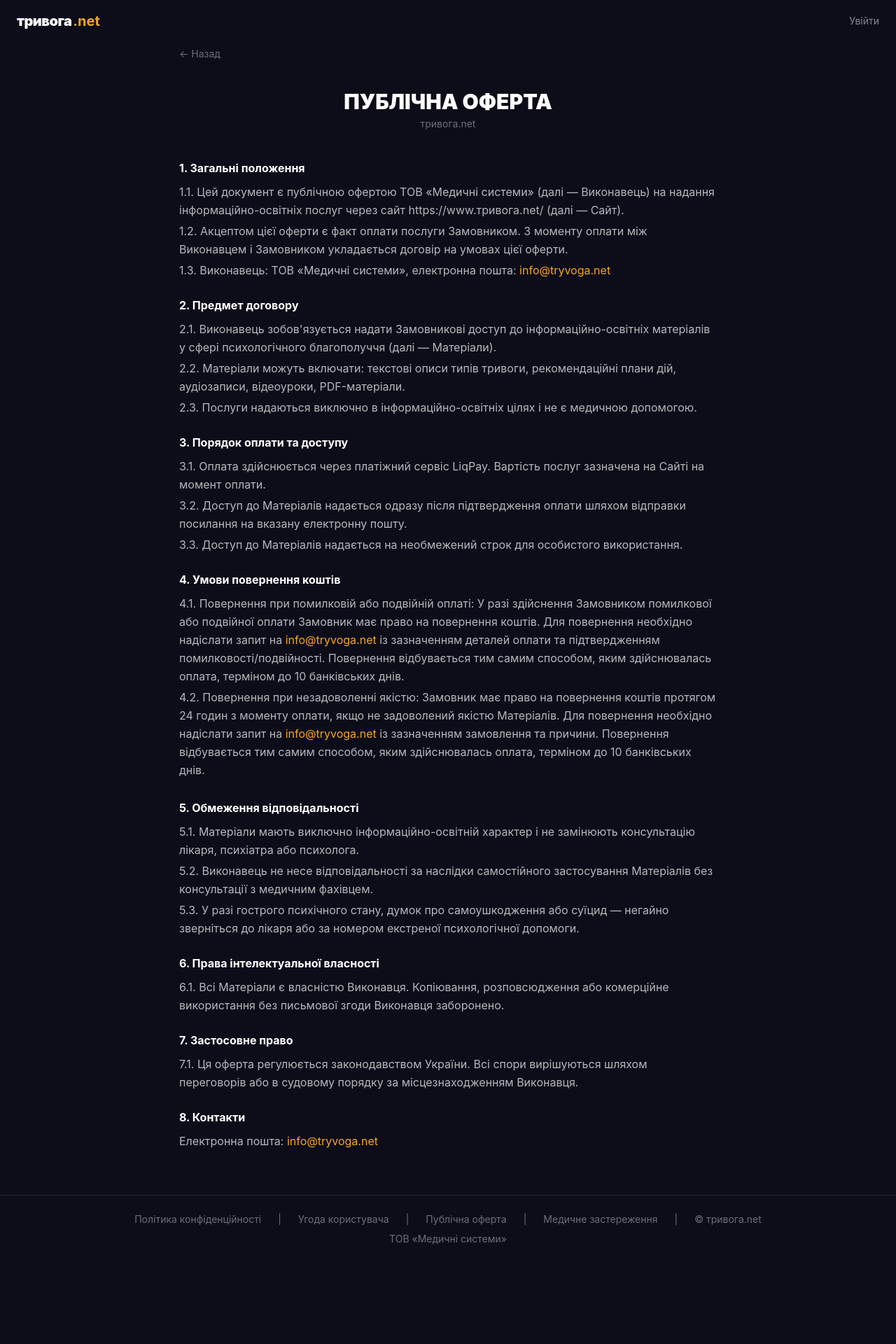
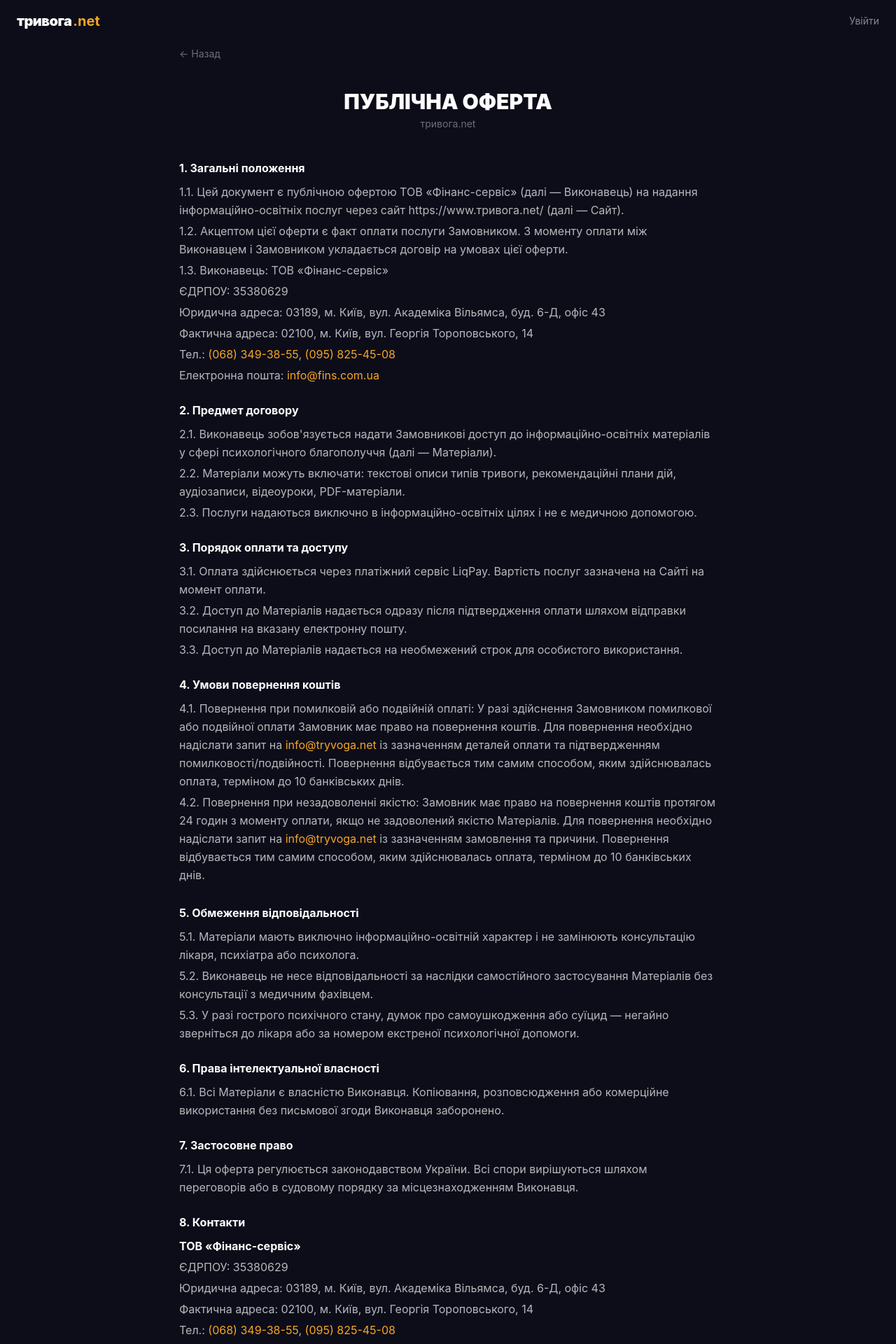
Before and after one commit to foxsis23/no-alert, a React (Vite) app: page /offer in a window 1280 px wide. Shown: the top 1920 px of the page at 70% size. Before the commit the page ends 1804 px from the top, so only its background shows below. Built offline with nearby package versions, Linux system fonts and the light colour scheme; no server answers.

Commit message:
chore: updated docs pages

```diff
--- a/src/components/layout/Footer.tsx
+++ b/src/components/layout/Footer.tsx
@@ -21,7 +21,7 @@ export function Footer() {
         </Link>
         <span>|</span>
         <span>© тривога.net</span>
-        <span>ТОВ «Медичні системи»</span>
+        <span>ТОВ «Фінанс-сервіс»</span>
       </div>
     </footer>
   );
--- a/src/pages/Legal/DisclaimerPage.tsx
+++ b/src/pages/Legal/DisclaimerPage.tsx
@@ -59,12 +59,14 @@ export function DisclaimerPage() {
 
             <section>
               <h2 className="font-bold text-white mb-2">5. Обмеження відповідальності</h2>
-              <p>ТОВ «Медичні системи» не несе відповідальності за наслідки застосування інформаційних матеріалів сервісу без попередньої консультації з медичним фахівцем.</p>
+              <p>ТОВ «Фінанс-сервіс» не несе відповідальності за наслідки застосування інформаційних матеріалів сервісу без попередньої консультації з медичним фахівцем.</p>
             </section>
 
             <section>
               <h2 className="font-bold text-white mb-2">Контакти</h2>
-              <p>З питань: <a href="mailto:info@tryvoga.net" className="text-[#f5a623] hover:underline">info@tryvoga.net</a></p>
+              <p className="mb-1"><strong className="text-white">ТОВ «Фінанс-сервіс»</strong></p>
+              <p className="mb-1">Тел.: <a href="tel:+380683493855" className="text-[#f5a623] hover:underline">(068) 349-38-55</a>, <a href="tel:+380958254508" className="text-[#f5a623] hover:underline">(095) 825-45-08</a></p>
+              <p>Електронна пошта: <a href="mailto:info@fins.com.ua" className="text-[#f5a623] hover:underline">info@fins.com.ua</a></p>
             </section>
 
           </div>
--- a/src/pages/Legal/OfferPage.tsx
+++ b/src/pages/Legal/OfferPage.tsx
@@ -20,9 +20,14 @@ export function OfferPage() {
 
             <section>
               <h2 className="font-bold text-white mb-2">1. Загальні положення</h2>
-              <p className="mb-1">1.1. Цей документ є публічною офертою ТОВ «Медичні системи» (далі — Виконавець) на надання інформаційно-освітніх послуг через сайт https://www.тривога.net/ (далі — Сайт).</p>
+              <p className="mb-1">1.1. Цей документ є публічною офертою ТОВ «Фінанс-сервіс» (далі — Виконавець) на надання інформаційно-освітніх послуг через сайт https://www.тривога.net/ (далі — Сайт).</p>
               <p className="mb-1">1.2. Акцептом цієї оферти є факт оплати послуги Замовником. З моменту оплати між Виконавцем і Замовником укладається договір на умовах цієї оферти.</p>
-              <p>1.3. Виконавець: ТОВ «Медичні системи», електронна пошта: <a href="mailto:info@tryvoga.net" className="text-[#f5a623] hover:underline">info@tryvoga.net</a></p>
+              <p className="mb-1">1.3. Виконавець: ТОВ «Фінанс-сервіс»</p>
+              <p className="mb-1">ЄДРПОУ: 35380629</p>
+              <p className="mb-1">Юридична адреса: 03189, м. Київ, вул. Академіка Вільямса, буд. 6-Д, офіс 43</p>
+              <p className="mb-1">Фактична адреса: 02100, м. Київ, вул. Георгія Тороповського, 14</p>
+              <p className="mb-1">Тел.: <a href="tel:+380683493855" className="text-[#f5a623] hover:underline">(068) 349-38-55</a>, <a href="tel:+380958254508" className="text-[#f5a623] hover:underline">(095) 825-45-08</a></p>
+              <p>Електронна пошта: <a href="mailto:info@fins.com.ua" className="text-[#f5a623] hover:underline">info@fins.com.ua</a></p>
             </section>
 
             <section>
@@ -64,7 +69,12 @@ export function OfferPage() {
 
             <section>
               <h2 className="font-bold text-white mb-2">8. Контакти</h2>
-              <p>Електронна пошта: <a href="mailto:info@tryvoga.net" className="text-[#f5a623] hover:underline">info@tryvoga.net</a></p>
+              <p className="mb-1"><strong className="text-white">ТОВ «Фінанс-сервіс»</strong></p>
+              <p className="mb-1">ЄДРПОУ: 35380629</p>
+              <p className="mb-1">Юридична адреса: 03189, м. Київ, вул. Академіка Вільямса, буд. 6-Д, офіс 43</p>
+              <p className="mb-1">Фактична адреса: 02100, м. Київ, вул. Георгія Тороповського, 14</p>
+              <p className="mb-1">Тел.: <a href="tel:+380683493855" className="text-[#f5a623] hover:underline">(068) 349-38-55</a>, <a href="tel:+380958254508" className="text-[#f5a623] hover:underline">(095) 825-45-08</a></p>
+              <p>Електронна пошта: <a href="mailto:info@fins.com.ua" className="text-[#f5a623] hover:underline">info@fins.com.ua</a></p>
             </section>
 
           </div>
--- a/src/pages/Legal/PrivacyPage.tsx
+++ b/src/pages/Legal/PrivacyPage.tsx
@@ -22,7 +22,7 @@ export function PrivacyPage() {
               <h2 className="font-bold text-white mb-2">1. Загальні положення</h2>
               <p className="mb-1">1.1. Ця Політика конфіденційності (далі — Політика) визначає порядок збору, обробки, зберігання та захисту персональних даних Користувачів сайту https://www.тривога.net/ (далі — Сайт).</p>
               <p className="mb-1">1.2. Використовуючи Сайт, Користувач погоджується з умовами цієї Політики та надає згоду на обробку своїх персональних даних відповідно до Закону України «Про захист персональних даних».</p>
-              <p>1.3. Власником та розпорядником даних є ТОВ «Медичні системи» (далі — Адміністрація).</p>
+              <p>1.3. Власником та розпорядником даних є ТОВ «Фінанс-сервіс» (далі — Адміністрація).</p>
             </section>
 
             <section>
@@ -82,8 +82,13 @@ export function PrivacyPage() {
 
             <section>
               <h2 className="font-bold text-white mb-2">9. Контакти</h2>
-              <p>Якщо у вас виникли питання щодо цієї Політики, будь ласка, зв'яжіться з нами:</p>
-              <p>Електронна пошта: <a href="mailto:info@tryvoga.net" className="text-[#f5a623] hover:underline">info@tryvoga.net</a></p>
+              <p className="mb-2">Якщо у вас виникли питання щодо цієї Політики, будь ласка, зв'яжіться з нами:</p>
+              <p className="mb-1"><strong className="text-white">ТОВ «Фінанс-сервіс»</strong></p>
+              <p className="mb-1">ЄДРПОУ: 35380629</p>
+              <p className="mb-1">Юридична адреса: 03189, м. Київ, вул. Академіка Вільямса, буд. 6-Д, офіс 43</p>
+              <p className="mb-1">Фактична адреса: 02100, м. Київ, вул. Георгія Тороповського, 14</p>
+              <p className="mb-1">Тел.: <a href="tel:+380683493855" className="text-[#f5a623] hover:underline">(068) 349-38-55</a>, <a href="tel:+380958254508" className="text-[#f5a623] hover:underline">(095) 825-45-08</a></p>
+              <p>Електронна пошта: <a href="mailto:info@fins.com.ua" className="text-[#f5a623] hover:underline">info@fins.com.ua</a></p>
             </section>
 
           </div>
```
